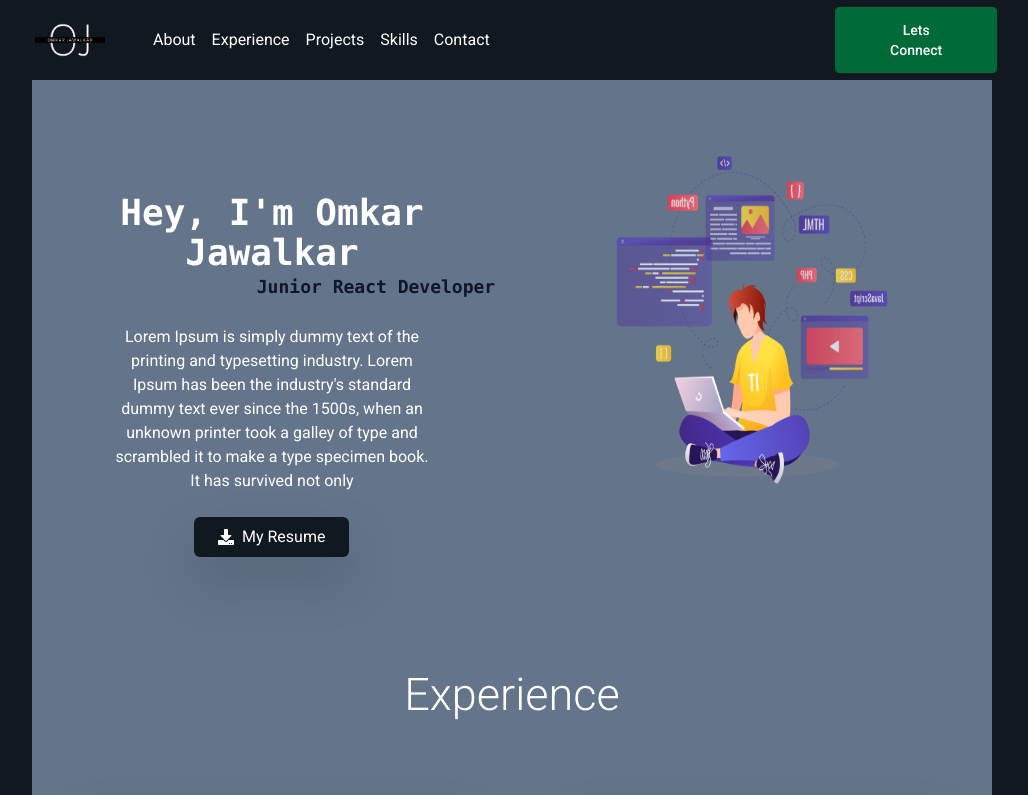
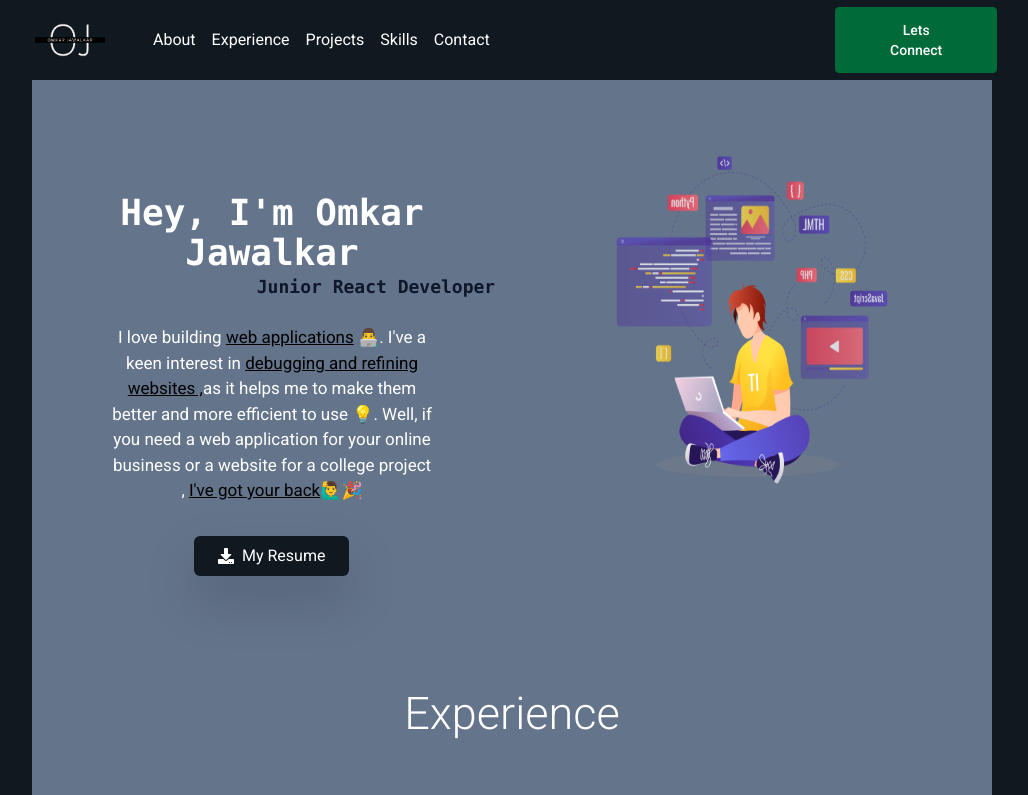
Before and after one commit to Omkar-Jawalkar/My_Portfolio, a React (Create React App) app: page / in a window 1280 px wide. Shown: the top 795 px of the page, without its empty margins (128-1156 px from the left). Built offline with nearby package versions, Linux system fonts and the light colour scheme.

Commit message:
all done

```diff
--- a/src/Components/FirstSection.js
+++ b/src/Components/FirstSection.js
@@ -14,14 +14,22 @@ const FirstSection = () => {
           Junior React Developer
         </div>
 
-        <p className="mx-20 text-md my-6 text-white">
-          Lorem Ipsum is simply dummy text of the printing and typesetting
-          industry. Lorem Ipsum has been the industry's standard dummy text ever
-          since the 1500s, when an unknown printer took a galley of type and
-          scrambled it to make a type specimen book. It has survived not only
+        <p className="mx-20 text-[17px] my-6 text-white">
+          I love building{" "}
+          <span className="underline text-black ">web applications</span> 👨‍💻.
+          I've a keen interest in{" "}
+          <span className="underline text-black ">
+            {" "}
+            debugging and refining websites ,
+          </span>
+          as it helps me to make them better and more efficient to use 💡. Well,
+          if you need a web application for your online business or a website
+          for a college project ,{" "}
+          <span className="underline text-black "> I've got your back</span>
+          🙋‍♂️🎉
         </p>
 
-        <div className="mb-6 ">
+        <div className="mb-6 mt-2 ">
           <a
             href={resume}
             download="Omkar_Jawalkar_Resume"
```
